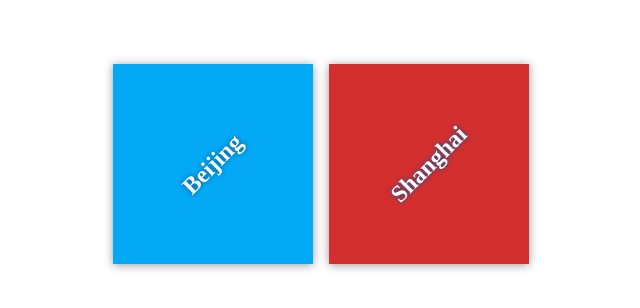
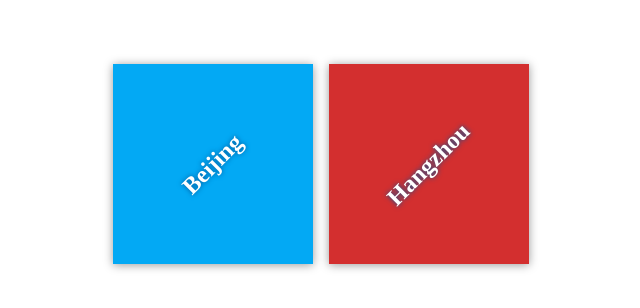
Before and after one commit to dm-zhou/my-travel-plans, a plain HTML site: page index.html in a window 1280 px wide. Shown: the part 236-544 px from the top of the page, 319-959 px from the left. Drawn offline with Linux system fonts and the light colour scheme.

Commit message:
Update index.html

```diff
--- a/index.html
+++ b/index.html
@@ -15,7 +15,7 @@
             </div>
 
             <div class="destination" id="paris">
-                <h2>Shanghai</h2>
+                <h2>Hangzhou</h2>
             </div>
         </div>
     </div>
```
